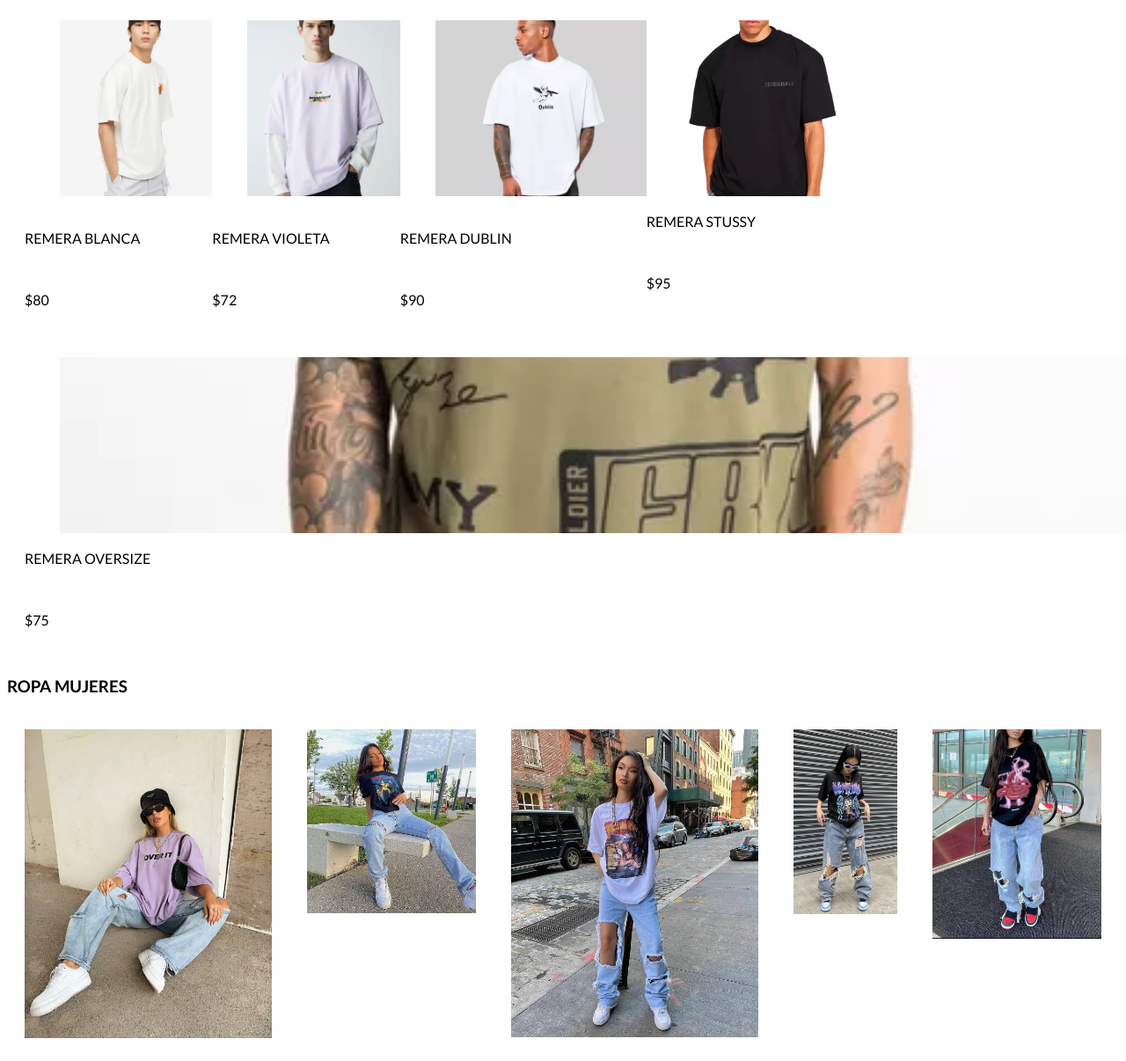
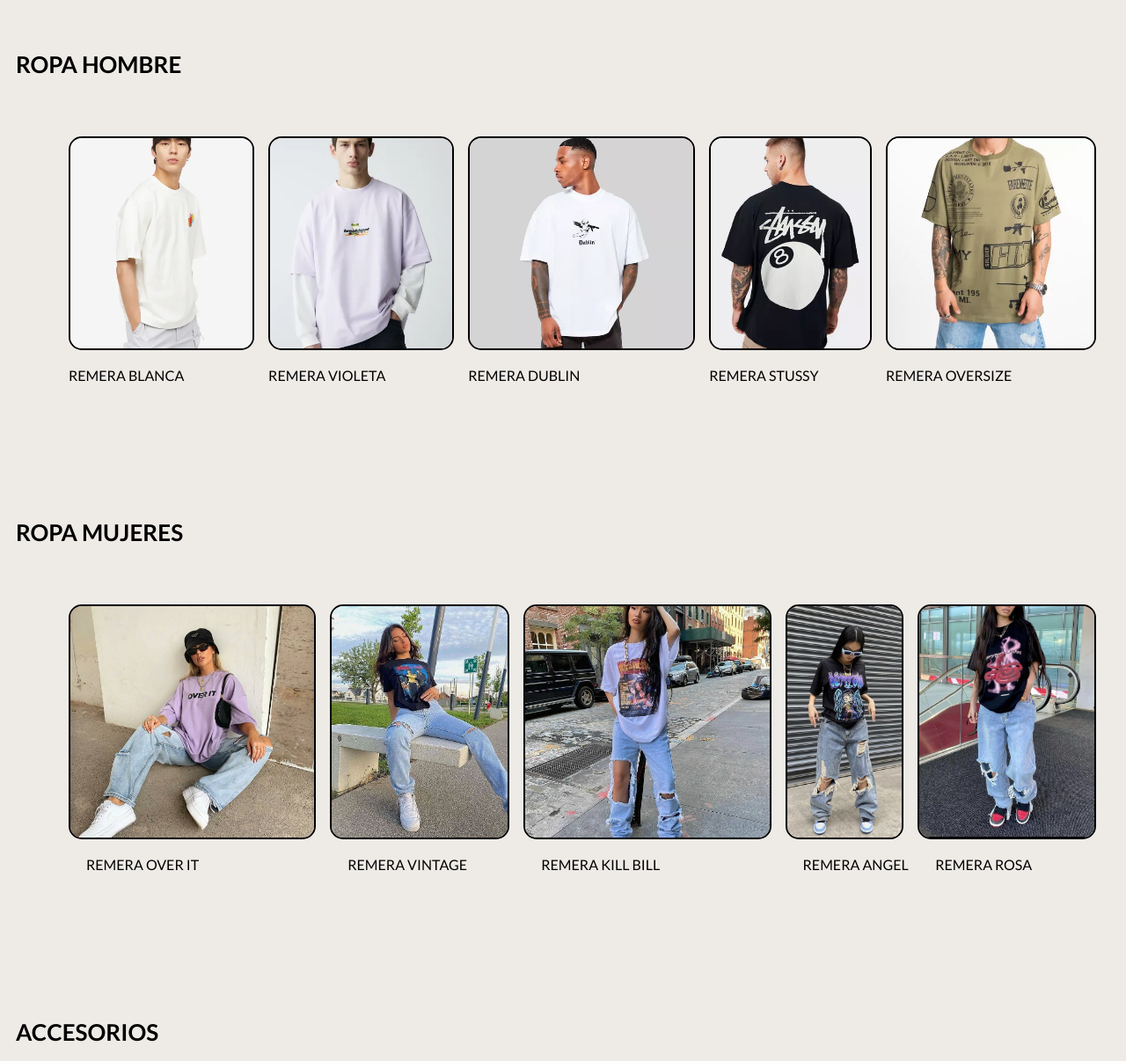
Before and after one commit to ValenYukel/PROYECTO-INTEGRADOR-2.0, a plain HTML site: page index.html in a window 1280 px wide. Shown: the part 408-1614 px from the top of the page at 88% size. Drawn offline with Linux system fonts and the light colour scheme; a web font is replaced by a local one.

Commit message:
css de index

```diff
--- a/index.html
+++ b/index.html
@@ -41,60 +41,56 @@
 
 
 <main>
-
     <h2 class="ult_nov">ultimas novedades</h2>
 
 <div id="secciones">
 
 
-<h3>Ropa Hombre</h3>
+<h3 class="secc">Ropa Hombre</h3>
 <article class="productos">
 
-<div class="remeras_hom">
-  <div class="remeras">
-    <a href="category.html"></a><img src="imgs/remera_blanca.webp" alt="Remera Blanca"></a>
-
+<div class="remera">
+  <div class="remera-img">
+    <a href="category.html"><img src="imgs/remera_blanca.webp" alt="Remera Blanca"></a>
     <div class="info">
-    <a href="category.html"></a><p>Remera Blanca</p></a>
-    <a href="category.html"></a><p>$80</p></a>
+    <a href="category.html"><p>Remera Blanca</p></a>
     </div>
  </div>
 </div>
 
-<div class="remeras_hom">
-    <div class="remeras">
-        <a href="category.html"></a><img src="imgs/remera violeta.webp" alt="Remera Violeta"></a>
+<div class="remera">
+    <div class="remera-img">
+        <a href="category.html"><img src="imgs/remera violeta.webp" alt="Remera Violeta"></a>
       <div class="info">
-      <a href="category.html"></a><p>Remera Violeta</p></a>
-      <a href="category.html"></a><p>$72</p></a>
+      <a href="category.html"><p>Remera Violeta</p></a>
       </div>
    </div>
   </div>
 
 
-  <div class="remeras_hom">
-    <div class="remeras">
-        <a href="category.html"></a><img src="imgs/dublin.webp" alt="Remera Dublin"></a>      <div class="info">
-      <a href="category.html"></a><p>Remera Dublin</p></a>
-      <a href="category.html"></a><p>$90</p></a>
+  <div class="remera">
+    <div class="remera-img">
+        <a href="category.html"><img src="imgs/dublin.webp" alt="Remera Dublin"></a>
+         <div class="info">
+      <a href="category.html"><p>Remera Dublin</p></a>
       </div>
    </div>
   </div>
 
-  <div class="remeras_hom">
-    <div class="remeras">
-        <a href="category.html"></a><img src="imgs/stussy.webp" alt="Remera Stussy"></a>
-        <a href="category.html"></a><p>Remera Stussy</p></a>
-      <a href="category.html"></a><p>$95</p></a>
+  <div class="remera">
+    <div class="remera-img">
+        <a href="category.html"><img src="imgs/stussy2.webp" alt="Remera Stussy"></a>
+        <div class="info">
+        <a href="category.html"><p>Remera Stussy</p></a>
       </div>
    </div>
   </div>
 
-  <div class="remeras_hom">
-    <div class="remeras">
-        <a href="category.html"></a><img src="imgs/remera_over.webp" alt="Remera Oversize"></a>
-        <a href="category.html"></a><p>Remera Oversize</p></a>
-      <a href="category.html"></a><p>$75</p></a>
+  <div class="remera">
+    <div class="remera-img">
+        <a href="category.html"><img src="imgs/remera_over.webp" alt="Remera Oversize"></a>
+       <div class="info">
+        <a href="category.html"><p>Remera Oversize</p></a>
       </div>
    </div>
   </div>
@@ -105,29 +101,107 @@
 
 
 
-<h3>Ropa Mujeres</h3>
+<h3 class="secc">Ropa Mujeres</h3>
 <article class="productos">
+
+    <div class="remera">
+        <div class="remera-img">
             <a href="category.html"><img src="imgs/over it.jpeg" alt="Remera Over It"></a>
+            <div class="info">
+          <a href="category.html"></a><p>Remera Over It</p></a>
+          </div>
+       </div>
+      </div>
+
+      <div class="remera">
+        <div class="remera-img">
             <a href="category.html"><img src="imgs/remera vintage.jpeg" alt="Remera Vintaje"></a>
+            <div class="info">
+          <a href="category.html"></a><p>Remera Vintage</p></a>
+          </div>
+       </div>
+      </div>
+
+      <div class="remera">
+        <div class="remera-img">
             <a href="category.html"><img src="imgs/kill bill.jpeg" alt="Remera Kill Bill"></a>
+            <div class="info">
+          <a href="category.html"></a><p>Remera Kill Bill</p></a>
+          </div>
+       </div>
+      </div>
+
+      <div class="remera">
+        <div class="remera-img">
             <a href="category.html"><img src="imgs/angelito.jpeg" alt="Remera Angelito"></a>
+            <div class="info">
+          <a href="category.html"></a><p>Remera Angel</p></a>
+          </div>
+       </div>
+      </div>
+
+      <div class="remera">
+        <div class="remera-img">
             <a href="category.html"><img src="imgs/remera rosa.jpeg" alt="Remera Rosa"></a>
+            <div class="info">
+          <a href="category.html"></a><p>Remera Rosa</p></a>
+          </div>
+       </div>
+      </div>
+
 </article>
 
 
 
+    <h3 class="secc">Accesorios</h3>
+<article class="productos">
 
-    <h3>Accesorios</h3>
-<article class="productos">
+    <div class="remera">
+        <div class="remera-img">
             <a href="category.html"><img src="imgs/pulsera corazon.webp" alt="Pulsera Heart"></a>
+            <div class="info">
+          <a href="category.html"></a><p>Pulsera Heart</p></a>
+          </div>
+       </div>
+      </div>
+
+      <div class="remera">
+        <div class="remera-img">
             <a href="category.html"><img src="imgs/pulsera inf.webp" alt="Pulsera Infinity"></a>
+            <div class="info">
+          <a href="category.html"></a><p>Pulsera Infinity</p></a>
+          </div>
+       </div>
+      </div>
+
+      <div class="remera">
+        <div class="remera-img">
             <a href="category.html"><img src="imgs/pulseras golden.jpeg" alt="Pulseras Golden Combo"></a>
+            <div class="info">
+          <a href="category.html"></a><p>Kit Golden</p></a>
+          </div>
+       </div>
+      </div>
+
+      <div class="remera">
+        <div class="remera-img">
             <a href="category.html"><img src="imgs/pulseras cuero.jpeg" alt="Pulseras Leather"></a>
+            <div class="info">
+          <a href="category.html"></a><p>Pulsera Leather</p></a>
+          </div>
+       </div>
+      </div>
+
+      <div class="remera">
+        <div class="remera-img">
             <a href="category.html"><img src="imgs/steel.jpeg" alt="Pulseras Stainless Steel"></a>
+            <div class="info">
+          <a href="category.html"></a><p>Pulsera Steel</p></a>
+          </div>
+       </div>
+      </div>
+
 </article>
-
-
-
 </div>
 
 </main>
--- a/stylesheet.css
+++ b/stylesheet.css
@@ -6,18 +6,22 @@ html{
     font-style: normal;
     }
 
+body{
+    background-color: rgba(238, 235, 230, 0.951);
+}
 
 #conteiner{
         display: flexbox;
         align-items: center;
-
+        width: 100%;
     }
 
 
 header{
     background-color: whitesmoke;
-    width: max-content;
+
 }
+
 
 .titulo{
         font-family: "Lato", sans-serif;
@@ -30,13 +34,11 @@ html{
   grid-template-columns: 1fr 1fr;
   border: 2px solid black;
   align-items: center;
-  justify-content: space-between;
 }
 
 
-
 .titulo img{
-    align-items: end;
+    float: right;
   }
 
 
@@ -61,7 +63,8 @@ html{
 }
 
 #menu a:hover{
-    color: white;
+    color: black;
+    box-shadow: 0px 20px 15px rgba(0,0,0,0.20);
 
 }
 
@@ -78,14 +81,14 @@ display:grid;
   padding: 0;
   align-items: center;
   justify-content: center;
-
 }
 
 #foot{
     display: flex;
-    color: gray;
+    color: rgb(60, 54, 54);
     margin: 15px;
-    list-style: none;
+   width: 100%;
+
 }
 
 #foot li{
@@ -93,10 +96,11 @@ display:grid;
 }
 
 #footer{
-    color: rgb(59, 59, 59);
+    color: rgb(51, 47, 47);
     font-weight: bold;
     font-size: 10px;
     margin: 15px;
+    width: 100%;
 }
 
 h4{
@@ -109,44 +113,66 @@ footer{
     align-items: center;
     display: flexbox;
     background-color: whitesmoke;
-    width: max-content;
+    width: 100%;
     height: max-content;
     padding: 23px;
 }
 
 .ult_nov{
     text-align: center;
-    padding: 15px;
-    font-size: 30px;
+    padding: 30px;
+    font-size: 40px;
 }
 
-img{
-    max-width: 100%;
+.secc{
+    text-align: left;
+    padding: 0px;
+    font-size: 26px;
 }
 
 #secciones{
    display: flexbox;
+   padding: 10px;
 }
 
 .productos{
     display: flex;
+    padding: 30px;
  }
 
-.remeras_hom{
+.remera{
     display: grid;
-    grid-template-columns: repeat(1fr);
-    gap: 15px;
+    grid-template-columns: 1fr;
+    grid-template-rows: 65% 35%;
+    padding: 10px;
+
  }
 
-.remeras{
-    padding: 20px;
+
+ .remera-img img{
+    width: 100%;
+    height: 100%;
+    object-fit: cover;
+    border: 2px solid black;
+    border-radius: 15px;
  }
 
-.remeras img{
-    width: 100%;
-    height: 200px;
-    object-fit: cover;
+
+
+.info p{
+    display: inline-flex;
+    color: black;
+    font-size: medium;
+    justify-content: space-between;
  }
+
+
+.remera-img img:hover{
+    transform: scale(1,1.15);
+    box-shadow: 0px 20px 15px rgba(0,0,0,0.20);
+ }
+
+
 
 .contenedor-padre{
 display: flex;
```
Also changed, not shown: imgs/fondo.jpeg (added), imgs/stussy2.webp (added). Lines whose indentation alone changed are shown as unchanged.
